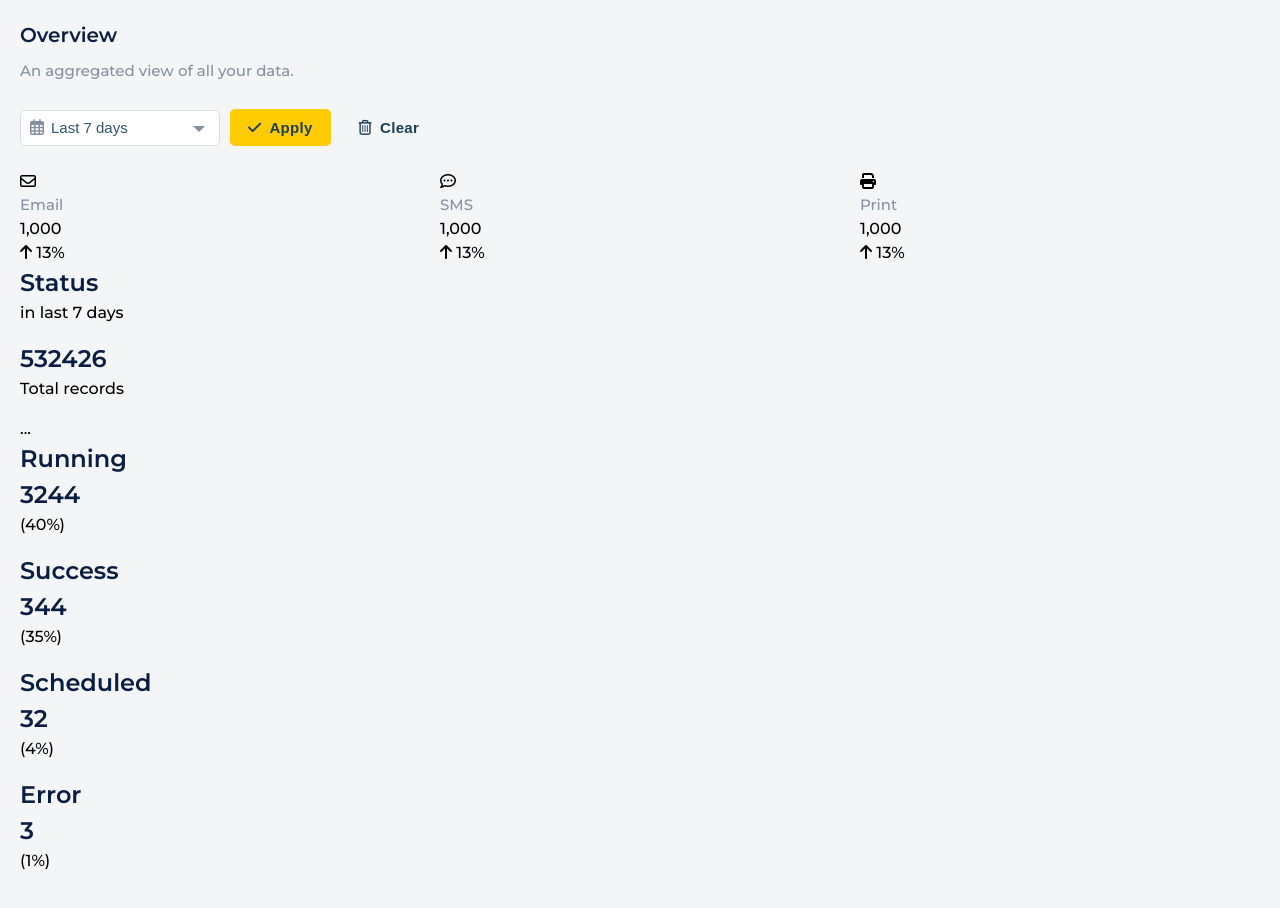
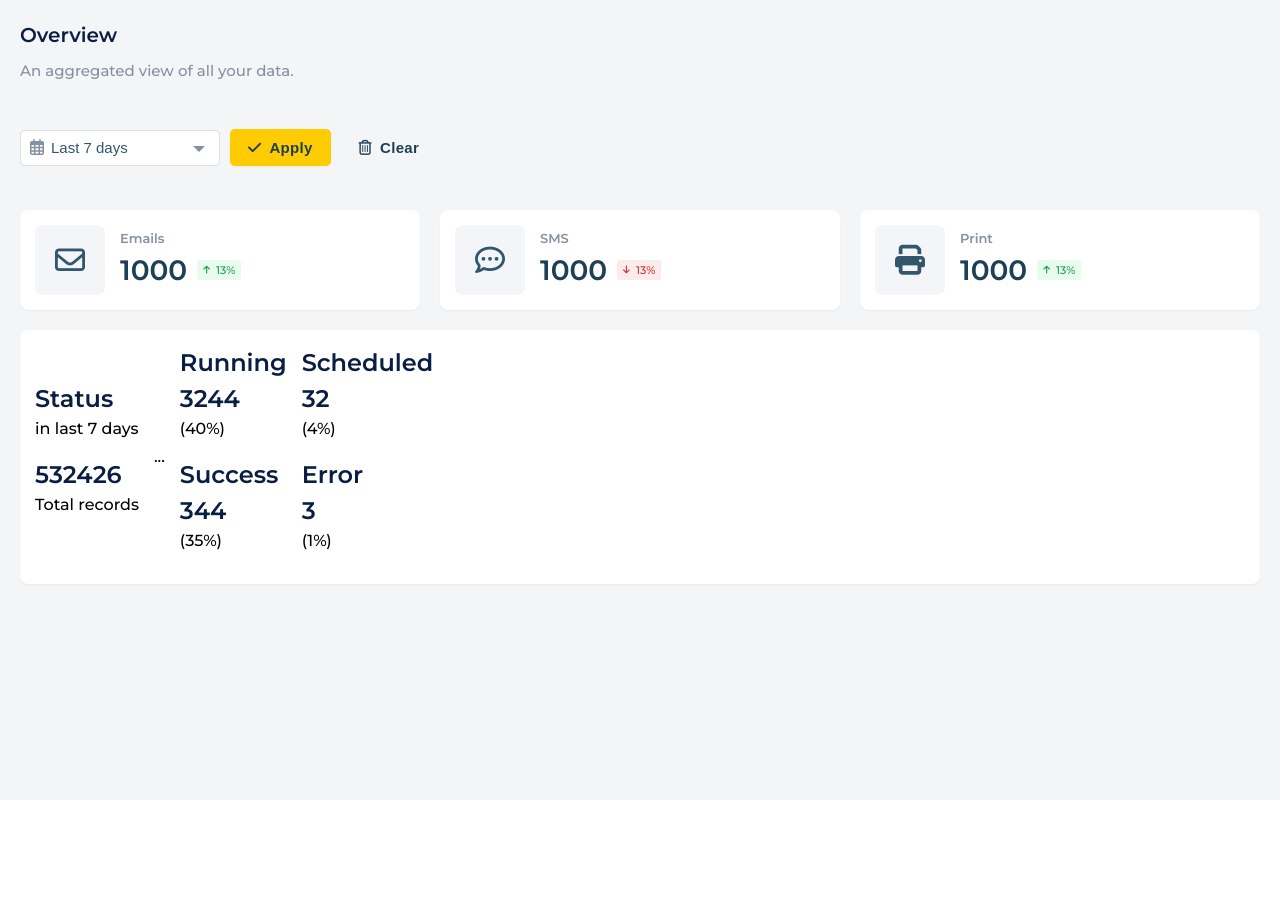
Before and after one commit to nesmanpro/addcomm-tech, a website built with Vite: page index.html in a window 1280 px wide. After the commit the page ends 800 px from the top, so only its background shows below. Built offline with nearby package versions, Linux system fonts and the light colour scheme.

Commit message:
scalating css and making basic styles

```diff
--- a/app/utils/customSelect.js
+++ b/app/components/customSelect.js
@@ -53,8 +53,7 @@ for (i = 0; i < l; i++) {
 }
 
 function closeAllSelect(elmnt) {
-    /*a function that will close all select boxes in the document,
-    except the current select box:*/
+
     var x, y, i, xl, yl, arrNo = [];
     x = document.getElementsByClassName("select-items");
     y = document.getElementsByClassName("select-selected");
@@ -73,6 +72,5 @@ function closeAllSelect(elmnt) {
         }
     }
 }
-/*if the user clicks anywhere outside the select box,
-then close all select boxes:*/
+
 document.addEventListener("click", closeAllSelect);
--- a/app/main.js
+++ b/app/main.js
@@ -1 +1,12 @@
 import '../css/index.css'
+
+
+class App {
+    constructor() {
+        document.body.style.opacity = '1';
+    }
+
+
+}
+
+new App();
--- a/css/base/_base.css
+++ b/css/base/_base.css
@@ -6,7 +6,6 @@ html {
 body {
     display: flex;
     justify-content: center;
-    align-items: center;
     width: 100vw;
     height: 100%;
     font-family: var(--font-primary);
--- a/css/components/_boxes.css
+++ /dev/null
@@ -1,26 +0,0 @@
-.title {
-    display: flex;
-    flex-direction: column;
-    justify-content: center;
-    align-items: baseline;
-    gap: 10px;
-    margin-bottom: 10px;
-}
-
-.filters {
-    display: flex;
-    align-items: baseline;
-    gap: 10px;
-    margin-bottom: 24px;
-}
-
-.types {
-    display: flex;
-    justify-content: space-between;
-    align-items: center;
-    gap: 20px;
-}
-
-.type__container {
-    width: 100%;
-}
--- a/css/components/_buttons.css
+++ b/css/components/_buttons.css
@@ -14,12 +14,24 @@
     font-size: 15px;
     font-weight: 600;
     color: var(--color-button-text--dark);
+    cursor: pointer;
+    transition: all 0.2s ease-in-out;
 }
 
 .btn-primary {
     background-color: var(--color-button--primary);
+    box-shadow: rgba(0, 0, 0, 0.05) 0px 1px 2px 0px;
 }
+
+.btn-primary:hover {
+    box-shadow: rgba(0, 0, 0, 0.1) 0px 10px 15px -3px, rgba(0, 0, 0, 0.05) 0px 4px 6px -2px;
+}
+
 
 .btn-secondary {
     background-color: transparent;
 }
+
+.btn-secondary:hover {
+    box-shadow: rgba(0, 0, 0, 0.1) 0px 10px 15px -3px, rgba(0, 0, 0, 0.05) 0px 4px 6px -2px;
+}
--- a/css/components/_form-toggle.css
+++ b/css/components/_form-toggle.css
@@ -63,6 +63,11 @@ label {
     border: 1px solid var(--color-card-border-dark);
     cursor: pointer;
     user-select: none;
+    transition: all 0.3s ease-in-out;
+}
+
+.select-selected:hover{
+    box-shadow: rgba(0, 0, 0, 0.1) 0px 10px 15px -3px, rgba(0, 0, 0, 0.05) 0px 4px 6px -2px;
 }
 
 .select-items {
@@ -76,6 +81,7 @@ label {
     z-index: 99;
     opacity: 1;
     transition: all 0.5s ease-in-out;
+    box-shadow: rgba(0, 0, 0, 0.24) 0px 3px 8px;
 }
 
 /*hide the items when the select box is closed:*/
--- /dev/null
+++ b/css/components/_msg-boxes.css
@@ -0,0 +1,43 @@
+.card__numbers {
+    display: flex;
+    align-items: center;
+    gap: 10px;
+}
+
+.type__total {
+    font-size: 28px;
+    font-weight: 600;
+    color: var(--color-card-title);
+}
+
+.type__title {
+    font-size: 13px;
+    font-weight: 600;
+}
+
+.type__percent {
+    display: flex;
+    align-items: center;
+    gap: 6px;
+    font-size: 11px;
+    padding: 2px 6px;
+    border-radius: 3px;
+}
+
+.positive__percent {
+    color: var(--color-positive-dark);
+    background-color: var(--color-positive-surface);
+}
+
+.negative__percent {
+    color: var(--color-negative-dark);
+    background-color: var(--color-negative-surface);
+}
+
+.negative__percent i {
+    rotate: 180deg;
+}
+
+.type__percent i {
+    font-size: 9px;
+}
--- a/css/index.css
+++ b/css/index.css
@@ -8,10 +8,13 @@
 @import 'base/_reset.css';
 @import 'base/_base.css';
 
-/* pages */
+/* Pages */
 @import 'pages/_main.css';
+
+/* Layouts */
+@import 'layouts/_boxes.css';
 
 /* Components */
 @import 'components/_buttons.css';
 @import 'components/_form-toggle.css';
-@import 'components/_boxes.css';
+@import 'components/_msg-boxes.css';
--- /dev/null
+++ b/css/layouts/_boxes.css
@@ -0,0 +1,49 @@
+.title {
+    display: flex;
+    flex-direction: column;
+    justify-content: center;
+    align-items: baseline;
+    gap: 10px;
+    margin-bottom: 10px;
+}
+
+.filters {
+    display: flex;
+    align-items: baseline;
+    gap: 10px;
+    margin-bottom: 24px;
+}
+
+.types {
+    display: flex;
+    justify-content: space-between;
+    align-items: center;
+    gap: 20px;
+}
+
+.graphics__container,
+.type__container {
+    display: flex;
+    align-items: center;
+    gap: 15px;
+    border-radius: 8px;
+    background-color: var(--color-card-bg);
+    padding: 15px;
+    width: 100%;
+    box-shadow: rgba(0, 0, 0, 0.05) 0px 1px 2px 0px;
+}
+
+.icon__container {
+    display: flex;
+    justify-content: center;
+    align-items: center;
+    height: 70px;
+    width: 70px;
+    background-color: var(--color-card-icon-bg);
+    border-radius: 8px;
+}
+
+.icon {
+    font-size: 30px;
+    color: var(--color-card-icon);
+}
--- a/css/pages/_main.css
+++ b/css/pages/_main.css
@@ -8,6 +8,7 @@
     display: flex;
     flex-direction: column;
     overflow: hidden;
+    gap: 20px;
     max-width: 1440px;
     width: 100%;
     background-color: var(--color-background--grey);
--- a/index.html
+++ b/index.html
@@ -8,7 +8,7 @@
   <title>ADDCOMM Dashboard</title>
 </head>
 
-<body>
+<body style="opacity: 0;">
 
   <div class="main-wrapper">
 
@@ -41,50 +41,51 @@
 
       <section class="types">
 
+        <!-- email -->
         <div class="type__container mails">
-          <div class="icon">
-            <div class="email__icon"><i class="fa-regular fa-envelope"></i></div>
+          <div class="icon__container">
+            <div class="email__icon icon"><i class="fa-regular fa-envelope"></i></div>
           </div>
           <div class="email__details">
-            <div class="email__title type__title subtitle">Email</div>
-            <div class="email__numbers">
-              <div class="email__total type__total">1,000</div>
-              <div class="email__percent type__percent"><i class="fa-solid fa-arrow-up"></i> 13%</div>
+            <div class="email__title type__title subtitle">Emails</div>
+            <div class="email__numbers card__numbers">
+              <div class="email__total type__total">1000</div>
+              <div class="type__percent positive__percent"><i class="fa-solid fa-arrow-up"></i> 13%</div>
             </div>
           </div>
         </div>
 
-
+        <!-- sms -->
         <div class="type__container sms">
-          <div class="icon">
-            <div class="sms__icon"><i class="fa-regular fa-comment-dots"></i></div>
+          <div class="icon__container">
+            <div class="sms__icon icon"><i class="fa-regular fa-comment-dots"></i></div>
           </div>
           <div class="sms__details">
             <div class="sms__title type__title subtitle">SMS</div>
-            <div class="sms__numbers">
-              <div class="sms__total type__total">1,000</div>
-              <div class="sms__percent type__percent"><i class="fa-solid fa-arrow-up"></i> 13%</div>
+            <div class="sms__numbers card__numbers">
+              <div class="sms__total type__total">1000</div>
+              <div class="type__percent negative__percent"><i class="fa-solid fa-arrow-up"></i> 13%</div>
             </div>
           </div>
         </div>
 
-
+        <!-- print -->
         <div class="type__container print">
-          <div class="icon">
-            <div class="print__icon"><i class="fa-solid fa-print"></i></div>
+          <div class="icon__container">
+            <div class="print__icon icon"><i class="fa-solid fa-print"></i></div>
           </div>
           <div class="print__details">
             <div class="print__title type__title subtitle">Print</div>
-            <div class="print__numbers">
-              <div class="print__total type__total">1,000</div>
-              <div class="print__percent type__percent"><i class="fa-solid fa-arrow-up"></i> 13%</div>
+            <div class="print__numbers card__numbers">
+              <div class="print__total type__total">1000</div>
+              <div class="type__percent positive__percent"><i class="fa-solid fa-arrow-up"></i> 13%</div>
             </div>
           </div>
         </div>
 
       </section>
 
-
+      <!-- pie graphics -->
       <section class="graphics__container">
         <div class="pannel__1">
           <div class="pannel__1__top">
@@ -156,7 +157,7 @@
   <link rel="stylesheet" href="https://cdnjs.cloudflare.com/ajax/libs/font-awesome/6.5.2/css/all.min.css"
     integrity="sha512-SnH5WK+bZxgPHs44uWIX+LLJAJ9/2PkPKZ5QiAj6Ta86w+fsb2TkcmfRyVX3pBnMFcV7oQPJkl9QevSCWr3W6A=="
     crossorigin="anonymous" referrerpolicy="no-referrer" />
-  <script type="module" src="app/utils/customSelect.js"></script>
+  <script type="module" src="app/components/customSelect.js"></script>
 </body>
 
 </html>
```
